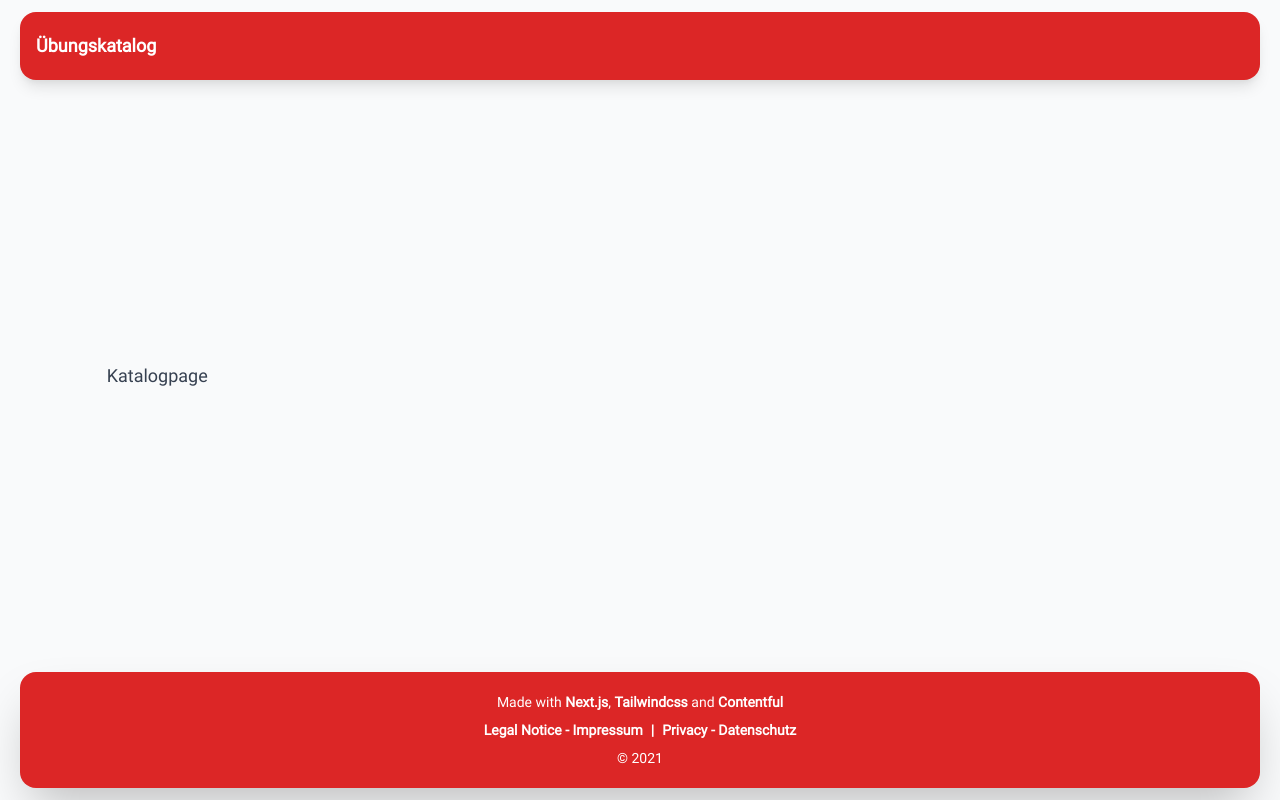
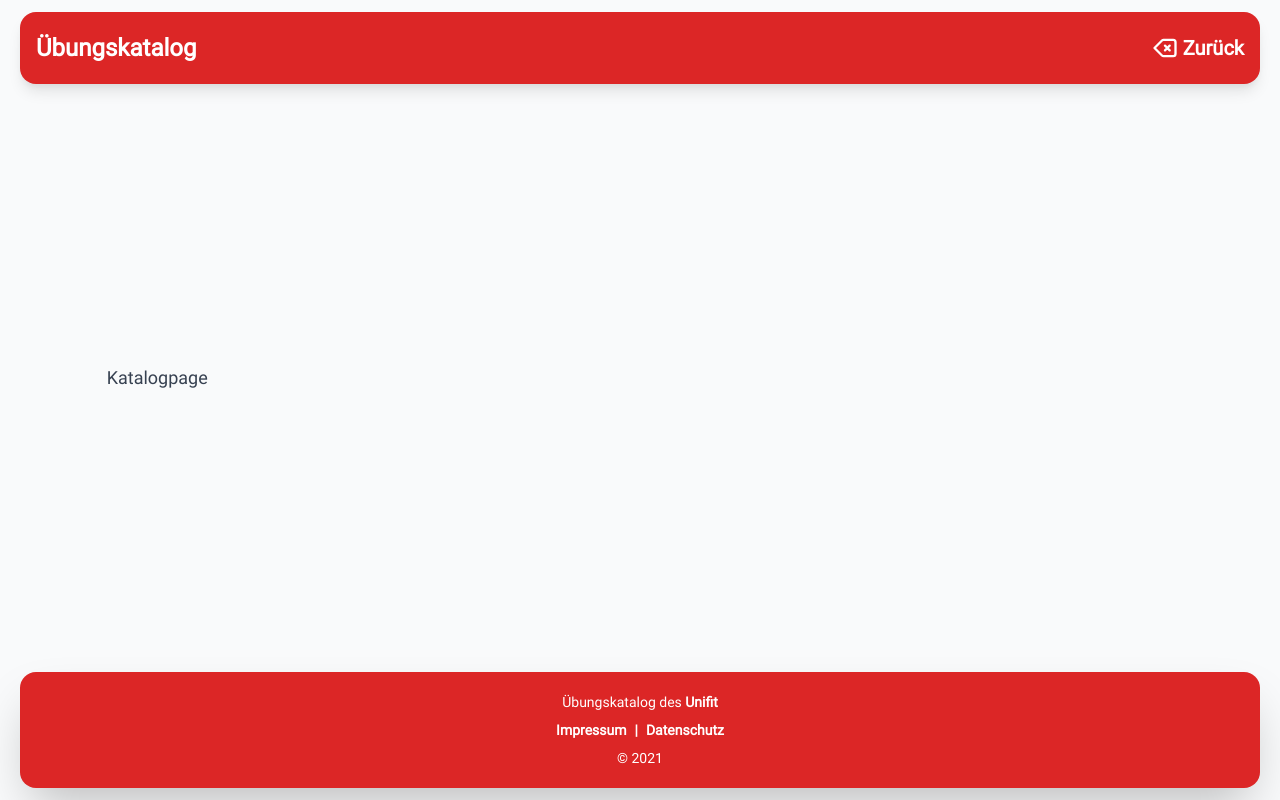
Before and after one commit to bobbyZ94/uebungsktalog, a Next.js app: page / in a window 1280 px wide. Built offline with nearby package versions, Linux system fonts and the light colour scheme.

Commit message:
Layout work..

```diff
--- a/components/Footer.js
+++ b/components/Footer.js
@@ -8,38 +8,24 @@ export default function Footer() {
     shadow-2xl mb-3 mx-5 rounded-2xl"
     >
       <div className="mb-2 text-center">
-        Made with{' '}
+        Übungskatalog des{' '}
         <a
           className="font-bold no-underline hover:underline focus:underline"
-          href="https://nextjs.org/"
+          href="https://www.unifit.uni-kl.de/"
         >
-          Next.js
-        </a>
-        ,{' '}
-        <a
-          className="font-semibold no-underline hover:underline focus:underline"
-          href="https://tailwindcss.com/"
-        >
-          Tailwindcss
-        </a>{' '}
-        and{' '}
-        <a
-          className="font-semibold no-underline hover:underline focus:underline"
-          href="https://www.contentful.com/"
-        >
-          Contentful
+          Unifit
         </a>
       </div>
       <div className="mx-2 flex font-semibold">
-        <Link href="/impressum">
+        <Link href="https://www.uni-kl.de/impressum/">
           <a className="mr-2 text-center no-underline hover:underline focus:underline">
-            Legal Notice - Impressum
+            Impressum
           </a>
         </Link>
         <div>|</div>
-        <Link href="/privacy">
+        <Link href="https://www.uni-kl.de/datenschutzerklaerung/">
           <a className="ml-2 text-center no-underline hover:underline focus:underline">
-            Privacy - Datenschutz
+            Datenschutz
           </a>
         </Link>
       </div>
--- a/components/Header.js
+++ b/components/Header.js
@@ -1,12 +1,50 @@
+/* eslint-disable jsx-a11y/no-static-element-interactions */
+/* eslint-disable jsx-a11y/click-events-have-key-events */
 import Link from 'next/link';
+import { useRouter } from 'next/router';
+
+const backArrow = (
+  <svg
+    xmlns="http://www.w3.org/2000/svg"
+    className="h-7 w-7"
+    fill="none"
+    viewBox="0 0 24 24"
+    stroke="currentColor"
+  >
+    <path
+      strokeLinecap="round"
+      strokeLinejoin="round"
+      strokeWidth="2"
+      d="M12 14l2-2m0 0l2-2m-2 2l-2-2m2 2l2 2M3 12l6.414 6.414a2 2 0 001.414.586H19a2 2 0 002-2V7a2 2 0 00-2-2h-8.172a2 2 0 00-1.414.586L3 12z"
+    />
+  </svg>
+);
 
 export default function Header() {
+  const router = useRouter();
   return (
     <div
-      className="text-white font-semibold py-5 px-4 flex bg-red-600
-     shadow-lg mt-3 mx-5 rounded-2xl"
+      className="text-white font-semibold py-5 px-4 bg-red-600
+     shadow-lg mt-3 mx-5 rounded-2xl flex flex-row justify-between"
     >
-      <Link href="/uebungen">Übungskatalog</Link>
+      <Link href="/uebungen">
+        <a>
+          <div className="sm:text-2xl text-xl transform hover:scale-110">
+            Übungskatalog
+          </div>
+        </a>
+      </Link>
+      <Link href="/uebungen">
+        <a>
+          <div
+            onClick={() => router.back()}
+            className="sm:text-xl text-base transform hover:scale-110"
+          >
+            <div className="inline-block align-middle mr-1">{backArrow}</div>
+            <div className="inline-block align-middle">Zurück</div>
+          </div>
+        </a>
+      </Link>
     </div>
   );
 }
```
